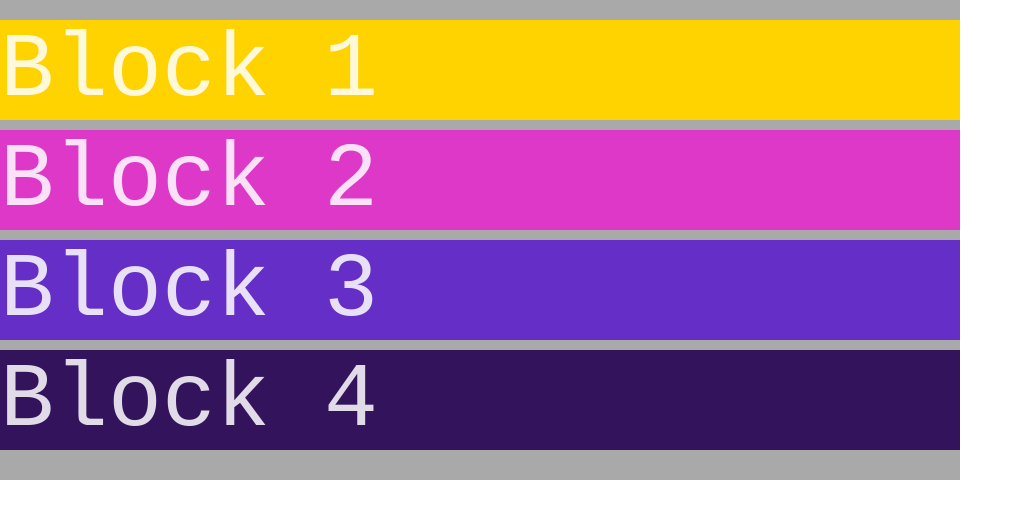
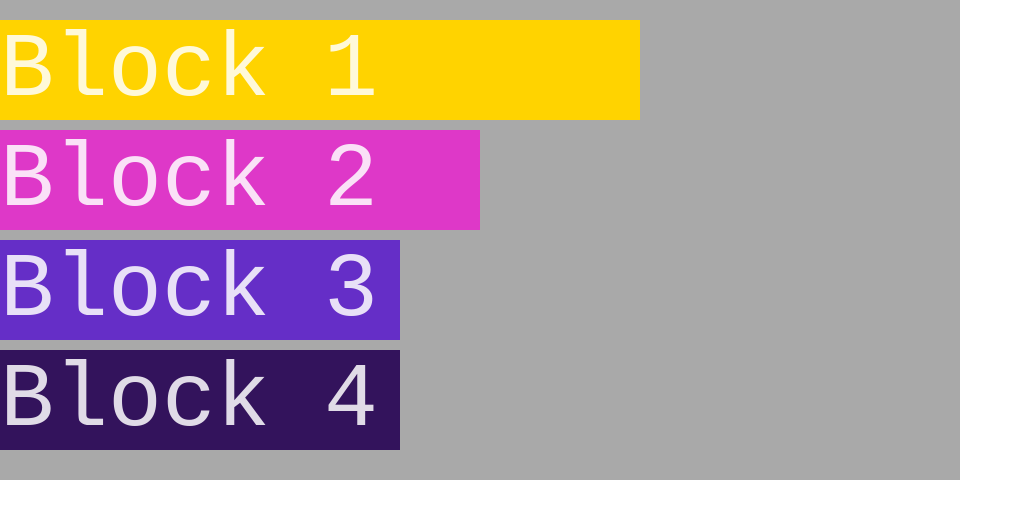
Before and after one commit to bluepeak-orfu2020/frontend-exam-exercises, a plain HTML site: page units/index.html in a window 1280 px wide. Shown: the whole page, without its empty margins (0-1023 px from the left). Drawn offline with Linux system fonts and the light colour scheme.

Commit message:
Answer for units question

```diff
--- a/units/style.css
+++ b/units/style.css
@@ -5,18 +5,22 @@
 
 .block1 {
   /* Ange en bredd som motsvarar halva webbläsarfönstrets bredd */
+  width: 50vw;
 }
 
 .block2 {
   /* Ange en bredd som motsvarar halva förälderelementets bredd */
+  width: 50%;
 }
 
 .block3 {
   /* Ange en bredd i "em" som motsvarar 400px */
+  width: 20em;
 }
 
 .block4 {
   /* Ange en bredd i "rem" som motsvarar 400px */
+  width: 40rem;
 }
 
 /* --------------------------------------- */
```
